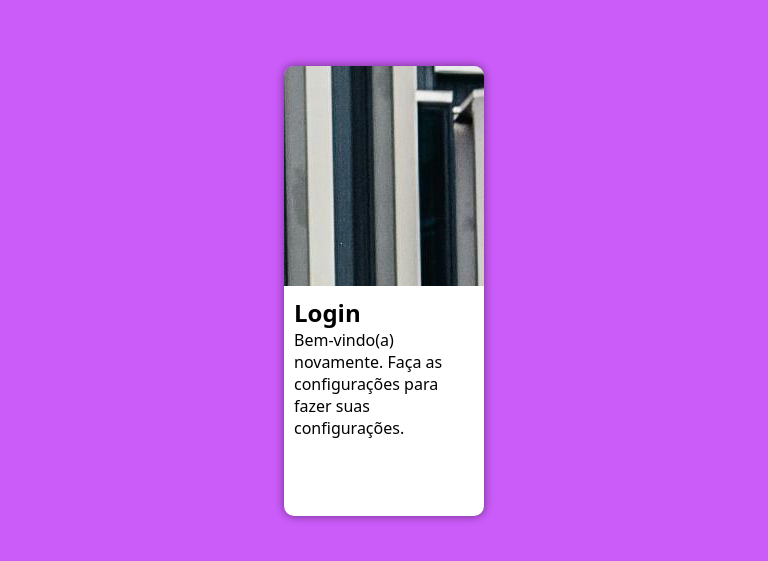
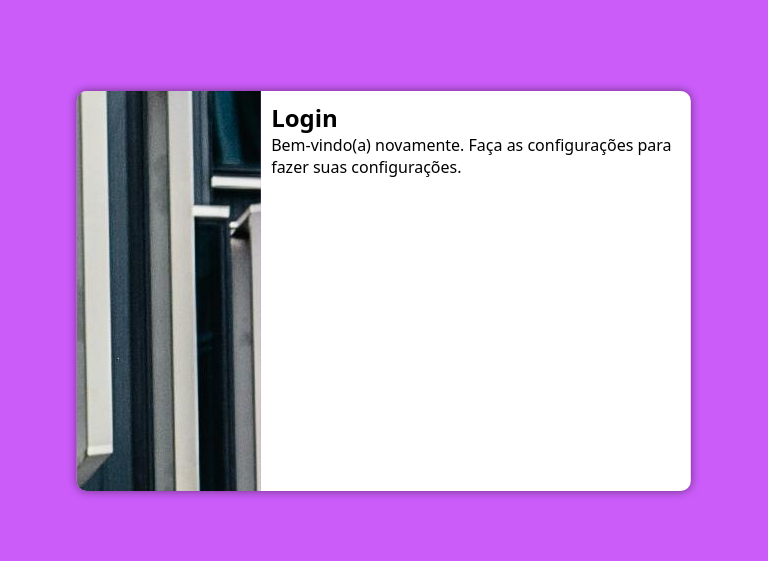
Before and after one commit to AlmaNegr/projetos-site, a plain HTML site: page login-revisao/index.html in a window 768 px wide. Shown: the part 109-670 px from the top of the page. Drawn offline with Linux system fonts and the light colour scheme.

Commit message:
mobile first

```diff
--- /dev/null
+++ b/login-revisao/estilos/media-query.css
@@ -0,0 +1,30 @@
+@charset "UTF-8";
+
+@media screen and (min-width: 590px) and (max-width: 768px) {
+    section#login {
+        width: 80vw;
+    }
+
+    section#login div#imagem {
+        float: left;
+        width: 30%;
+        height: 100%;
+    }
+
+    section#login div#formulario {
+        float: right;
+        width: 70%;
+    }
+}
+
+@media screen and (min-width: 769px) and (max-width: 992px) {
+    section#login {
+        width: 950px;
+    }
+
+    section#login and div#imagem {
+        float: left;
+        width: 50%;
+        height: 50%
+    }
+}
--- a/login-revisao/estilos/style.css
+++ b/login-revisao/estilos/style.css
@@ -32,7 +32,7 @@ section {
     overflow: hidden;
 
     background-color: white;
-    height: 450px;
+    height: 400px;
     width: 200px;
     box-shadow: 0px 0px 10px rgba(0, 0, 0, 0.495);
 }
@@ -40,7 +40,7 @@ section {
 section#login div#imagem {
     background: #CB5CFA url('../imagens/aço.jpg') no-repeat;
     background-position: right center;
-    height: 220px;
+    height: 180px;
 }
 
 section#login div#formulario {
--- a/login-revisao/index.html
+++ b/login-revisao/index.html
@@ -5,6 +5,7 @@
     <meta name="viewport" content="width=device-width, initial-scale=1.0">
     <title>Login-Revisão</title>
     <link rel="stylesheet" href="estilos/style.css">
+    <link rel="stylesheet" href="estilos/media-query.css">
 </head>
 <body>
     <main>
```
